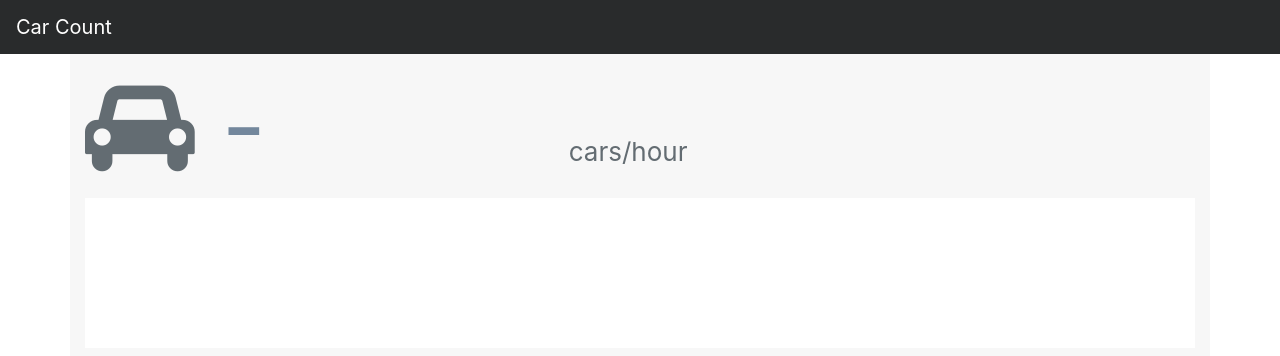
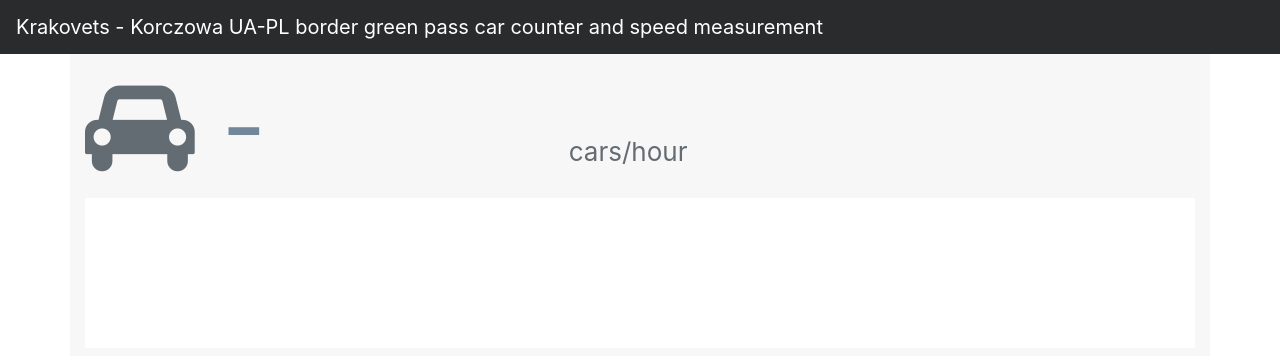
Before and after one commit to carcount/carcount.github.io, a plain HTML site: page index.html in a window 1280 px wide. Shown: the top 356 px of the page. Drawn offline with nearby package versions, Linux system fonts and the light colour scheme; no server answers.

Commit message:
Add description

```diff
--- a/index.html
+++ b/index.html
@@ -40,7 +40,7 @@
 </head>
 <body>
 <nav class="navbar navbar-inverse bg-inverse">
-  <a class="navbar-brand" href="">Car Count</a>
+  <a class="navbar-brand" href="">Krakovets - Korczowa UA-PL border green pass car counter and speed measurement</a>
 </nav>
 <div class="container body">
 
```
